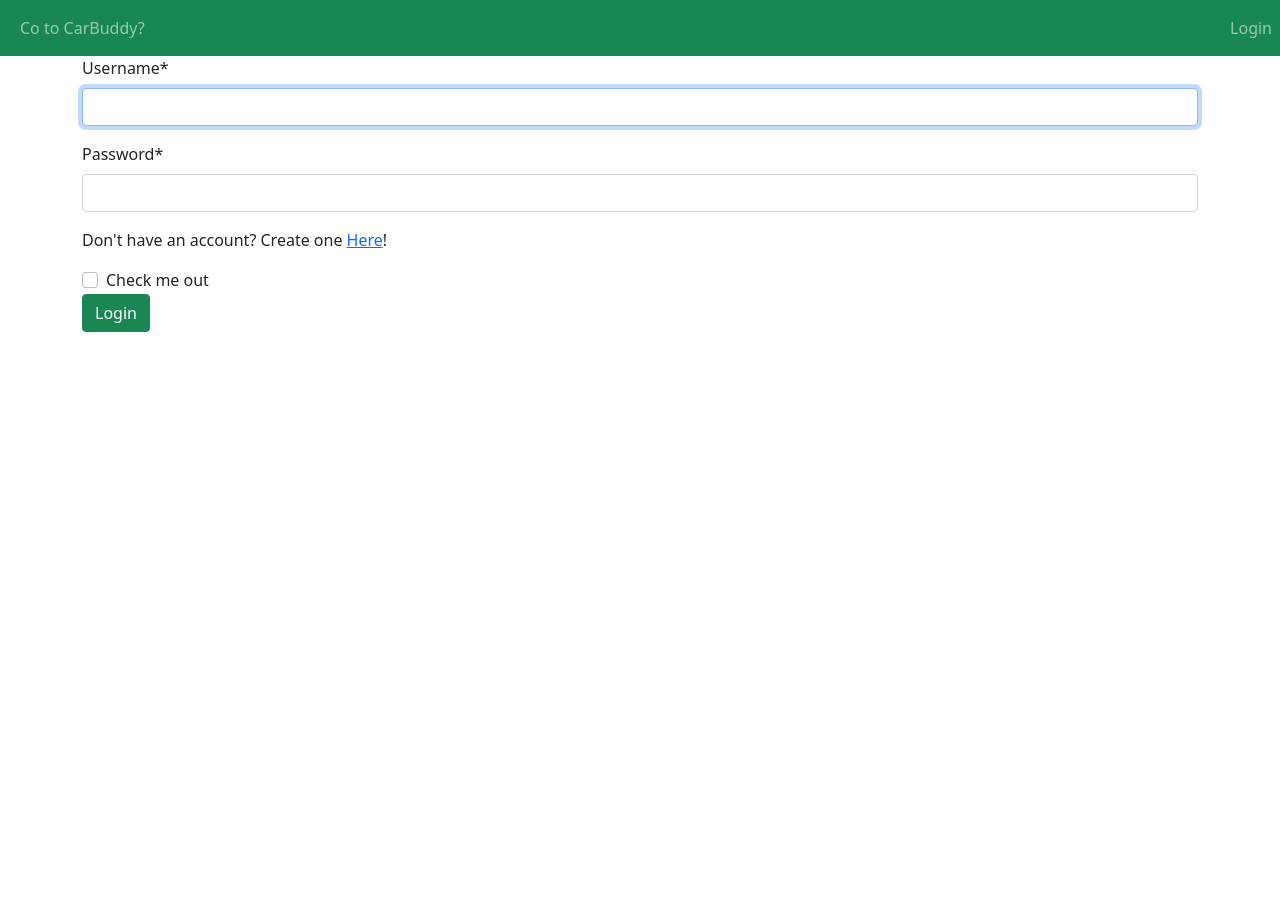
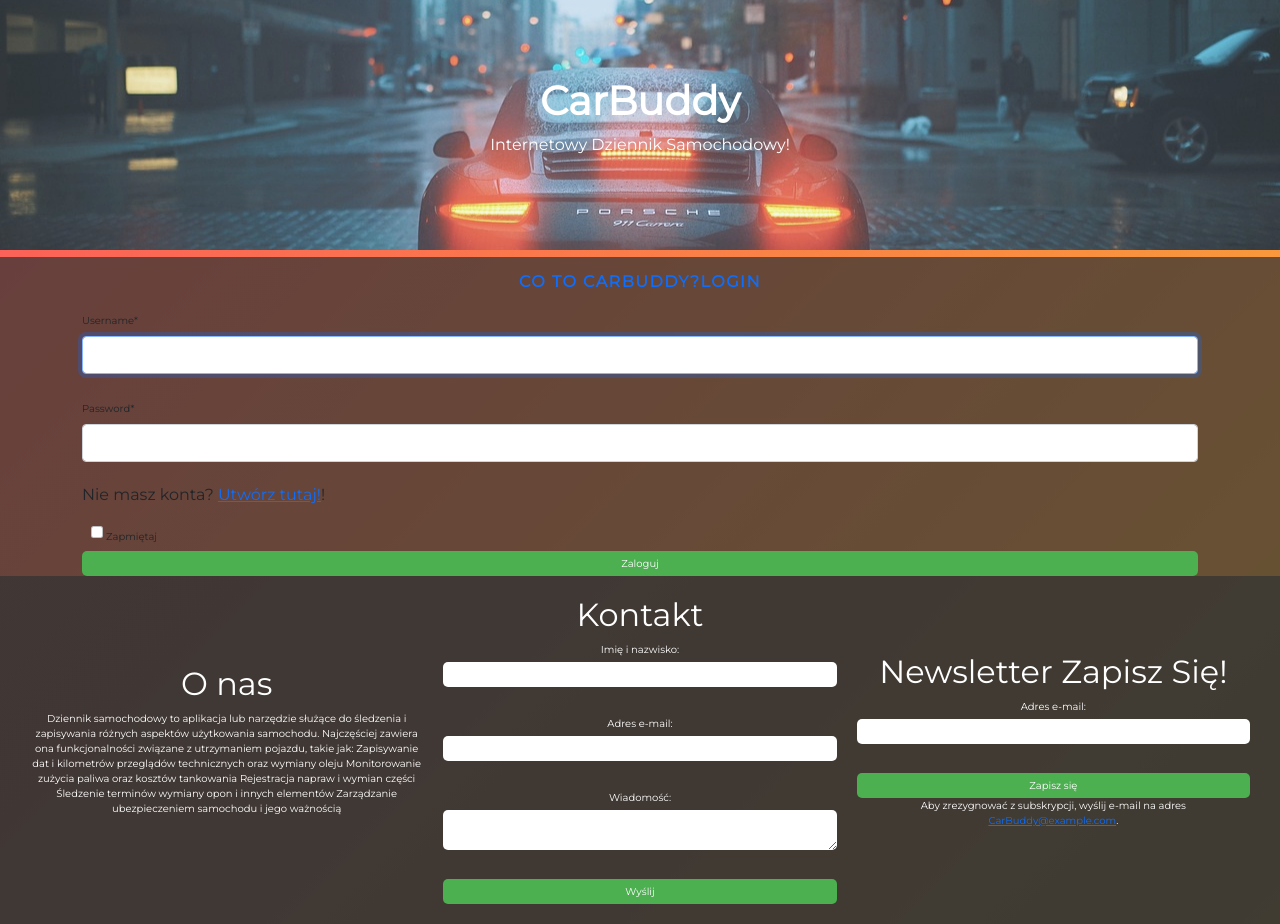
Before and after one commit to Oski3006/CarBuddy, a Django app: page /login/ in a window 1280 px wide. Before the commit the page ends 332 px from the top, so only its background shows below. Run offline with Django 4.2, Linux system fonts and the light colour scheme; some libraries are stand-ins or nearby versions.

Commit message:
Update
Dodano CSS
Dodano formularz kontaktowy.

```diff
--- /dev/null
+++ b/CarBuddy/main/static/style.css
@@ -0,0 +1,136 @@
+* {
+	box-sizing: border-box;
+	margin: 0;
+	padding: 0;
+}
+body {
+	font-family: 'Jura', sans-serif;
+	font-family: 'Montserrat', sans-serif;
+	background-color: #f7b42c;
+	background-image: linear-gradient(315deg, #f7b42c 0%, #fc575e 100%);
+}
+/* //nawigacja */
+div {
+	display: inline-block;
+}
+
+ul.nav.justify-content-center {
+	background-color: #333333bb;
+}
+
+.nav-link {
+	padding: 0 40px;
+	justify-content: center;
+	display: inline-block;
+	text-transform: uppercase;
+	font-weight: 700;
+	letter-spacing: 1.5px;
+	line-height: 50px;
+}
+
+.nav-link:hover {
+	color: #8b3e87;
+}
+img {
+	border-radius: 5px;
+	left: 5px;
+	width: 230px;
+}
+/* //header */
+.header-img {
+	position: relative;
+	height: 250px;
+	width: 100%;
+	background-image: url('/static/header (3).jpg');
+	background-size: cover;
+	background-position: 0 30%;
+}
+.header-tekst {
+	position: absolute;
+	top: 50%;
+	left: 50%;
+	transform: translate(-50%, -50%);
+	color: white;
+	text-align: center;
+	font-weight: lighter;
+}
+.header-bg {
+	position: absolute;
+	height: 100%;
+	width: 100%;
+	background-color: rgba(205, 224, 238, 0.2);
+}
+/* footer{
+    height: 500px;
+    line-height: 50px;
+    background-color: #333333bb;
+    color: #ddd;
+    text-align: center ;
+    font: size 15px;px;
+} */
+footer {
+	display: flex;
+	flex-direction: row; /* lub column, w zależności od preferencji */
+	justify-content: space-between; /* równomierne rozmieszczenie kolumn */
+	align-items: center; /* wyśrodkowanie w pionie */
+	background-color: #333333bb;
+	padding: 20px;
+	color: white;
+}
+
+form {
+	display: flex;
+	flex-direction: column;
+}
+
+label {
+	font-size: 10px;
+	margin-bottom: 5px;
+}
+
+input,
+textarea {
+	padding: 5px;
+	font-size: 10px;
+	margin-bottom: 5px;
+	border-radius: 5px;
+	border: none;
+}
+
+button[type='submit'] {
+	padding: 5px 5px;
+	background-color: #4caf50;
+	color: #fff;
+	font-size: 10px;
+	border: none;
+	border-radius: 5px;
+	cursor: pointer;
+}
+
+button[type='submit']:hover {
+	background-color: #3e8e41;
+}
+footer {
+	text-align: center; /* wyśrodkowanie stopki */
+	background-color: #b;
+	padding: 20px;
+}
+
+.column {
+	display: inline-block;
+	margin: 0 10px;
+	vertical-align: top; /* umiejscowienie elementów na górze */
+	width: calc(33.33% - 4px); /* szerokość kolumny (33.33% - 4px marginesu) */
+	box-sizing: border-box;
+}
+
+.column h3 {
+	font-size: 10px;
+	margin-bottom: 10px;
+}
+
+.column p {
+	font-size: 10px;
+	line-height: 1.5;
+	margin-bottom: 20px;
+}
--- a/CarBuddy/main/templates/main/base.html
+++ b/CarBuddy/main/templates/main/base.html
@@ -1,5 +1,5 @@
 <!DOCTYPE html>
-<html lang="en">
+<html lang="pl">
   <head>
     <meta charset="UTF-8" />
     <meta http-equiv="X-UA-Compatible" content="IE=edge" />
@@ -10,27 +10,58 @@
       integrity="sha384-1BmE4kWBq78iYhFldvKuhfTAU6auU8tT94WrHftjDbrCEXSU1oBoqyl2QvZ6jIW3"
       crossorigin="anonymous"
     />
-    <title>{% block title %}My Site{% endblock %}</title>
+    <link rel="preconnect" href="https://fonts.googleapis.com">
+<link rel="preconnect" href="https://fonts.gstatic.com" crossorigin>
+<link href="https://fonts.googleapis.com/css2?family=Jura:wght@600&family=Montserrat&display=swap" rel="stylesheet">
+    {% load static %}
+    <link rel="stylesheet" type="text/css" href="{% static 'css/style.css' %}">
+
+    <title>{% block title %}CarBuddy{% endblock %}</title>
+    {% load static %}
+
+<link rel="stylesheet" href="{% static 'style.css' %}">
+
   </head>
+
   <body>
-    <nav class="navbar navbar-expand-lg navbar-dark bg-success">
-      <div class="container-fluid">
+<header>
+  <div class="header-img">
+     <div class="header-bg"></div>
+  <div class="header-tekst">
+    <h1><strong>CarBuddy</strong></h1>
+    <p><strong>Internetowy Dziennik Samochodowy!</strong></p>
+  </div>
+
+  </div>
+</header>
+
+
+    <ul class="nav justify-content-center">
         {% if user.is_authenticated %}
         <div>
-          <ul class="navbar-nav">
-            <li class="nav-item">
-              <a class="nav-link" href="/home">Home</a>
+
+
+          <a href="/home" class="logo"><img  src="{% static 'logo.jpg' %}" alt="Logo o nazwie CarBuddy Z grafiką samochodu"></a>
+
+
+              <a class="nav-link" href="/home"
+                >Strona główna</a>
             </li>
-            <li class="nav-item">
+
               <a class="nav-link" href="/dodaj_samochod">Dodaj samochód</a>
             </li>
-            <li class="nav-item">
+
               <a class="nav-link" href="/dodaj_tankowanie">Dodaj tankowanie</a>
             </li>
-            <li class="nav-item">
+
               <a class="nav-link" href="/dziennik">Dziennik</a>
             </li>
+
+
+              <a class="nav-link" href="/logout">Wyloguj</a>
+            </li>
           </ul>
+
         </div>
         {% else %}
         <div>
@@ -42,14 +73,13 @@
           {% endif %}
         </div>
         <div>
+
           <ul class="navbar-nav">
             {% if user.is_authenticated %}
-            <li class="nav-item">
-              <a class="nav-link" href="/logout">Logout</a>
-            </li>
+
             {% else %}
             <li class="nav-item">
-              <a class="nav-link" href="/login">Login</a>
+              <a class="nav-link " href="/login">Login</a>
             </li>
             {% endif %}
           </ul>
@@ -62,5 +92,39 @@
       integrity="sha384-ka7Sk0Gln4gmtz2MlQnikT1wXgYsOg+OMhuP+IlRH9sENBO0LRn5q+8nbTov4+1p"
       crossorigin="anonymous"
     ></script>
+    <footer>
+      <div class="column">
+        <h2>O nas</h2>
+        <p>Dziennik samochodowy to aplikacja lub narzędzie służące do śledzenia i zapisywania różnych aspektów użytkowania samochodu. Najczęściej zawiera ona funkcjonalności związane z utrzymaniem pojazdu, takie jak:
+
+          Zapisywanie dat i kilometrów przeglądów technicznych oraz wymiany oleju
+          Monitorowanie zużycia paliwa oraz kosztów tankowania
+          Rejestracja napraw i wymian części
+          Śledzenie terminów wymiany opon i innych elementów
+          Zarządzanie ubezpieczeniem samochodu i jego ważnością</p>
+      </div>
+      <div class="column">
+        <h2>Kontakt</h2>
+        <form>
+          <label for="name">Imię i nazwisko:</label>
+          <input type="text" id="name" name="name" required><br>
+          <label for="email">Adres e-mail:</label>
+          <input type="email" id="email" name="email" required><br>
+          <label for="message">Wiadomość:</label>
+          <textarea id="message" name="message" required></textarea><br>
+          <button type="submit">Wyślij</button>
+        </form>
+      </div>
+      <div class="column">
+        <h2>Newsletter Zapisz Się! </h2>
+        <form>
+          <label for="email-newsletter">Adres e-mail:</label>
+          <input type="email" id="email-newsletter" name="email-newsletter" required><br>
+          <button type="submit">Zapisz się</button>
+        </form>
+        <p>Aby zrezygnować z subskrypcji, wyślij e-mail na adres <a href="CarBuddy@example.com">CarBuddy@example.com</a>.</p>
+      </div>
+    </footer>
+
   </body>
 </html>
--- a/CarBuddy/main/templates/registration/login.html
+++ b/CarBuddy/main/templates/registration/login.html
@@ -1,12 +1,17 @@
+
+
+
 {% extends 'main/base.html' %} {% block title %}Login{% endblock %}
 {% load crispy_forms_tags %} {% block content %}
 <form method="post">
   {% csrf_token %}{{form|crispy}}
-  <p>Don't have an account? Create one <a href="/sign-up">Here</a>!</p>
+  {% load static %}
+<link rel="stylesheet" type="text/css" href="{% static 'stylelogin.css' %}">
+  <p>Nie masz konta?  <a href="/sign-up">Utwórz tutaj!</a>!</p>
   <div class="form-check">
     <input type="checkbox" class="form-check-input" id="exampleCheck1">
-    <label class="form-check-label" for="exampleCheck1">Check me out</label>
+    <label class="form-check-label" for="exampleCheck1">Zapmiętaj</label>
   </div>
-  <button type="submit" class="btn btn-success">Login</button>
+  <button type="submit" class="btn btn-success">Zaloguj</button>
 </form>
 {% endblock %}
--- /dev/null
+++ b/CarBuddy/main/templates/registration/stylelogin.css
@@ -0,0 +1,3 @@
+{% static '.btn {
+    background-color: red;
+  }' %}
--- a/CarBuddy/website/settings.py
+++ b/CarBuddy/website/settings.py
@@ -137,3 +137,5 @@
 
 LOGIN_REDIRECT_URL = '/home'
 LOGOUT_REDIRECT_URL = '/login'
+STATIC_URL = '/static/'
+STATICFILES_DIRS = [BASE_DIR / "static"]
```
Also changed, not shown: CarBuddy/main/static/header (2).jpg (added), CarBuddy/main/static/header (3).jpg (added), CarBuddy/main/static/header.jpg (added), CarBuddy/main/static/logo.jpg (added), CarBuddy/zdj/logo.png (added).
